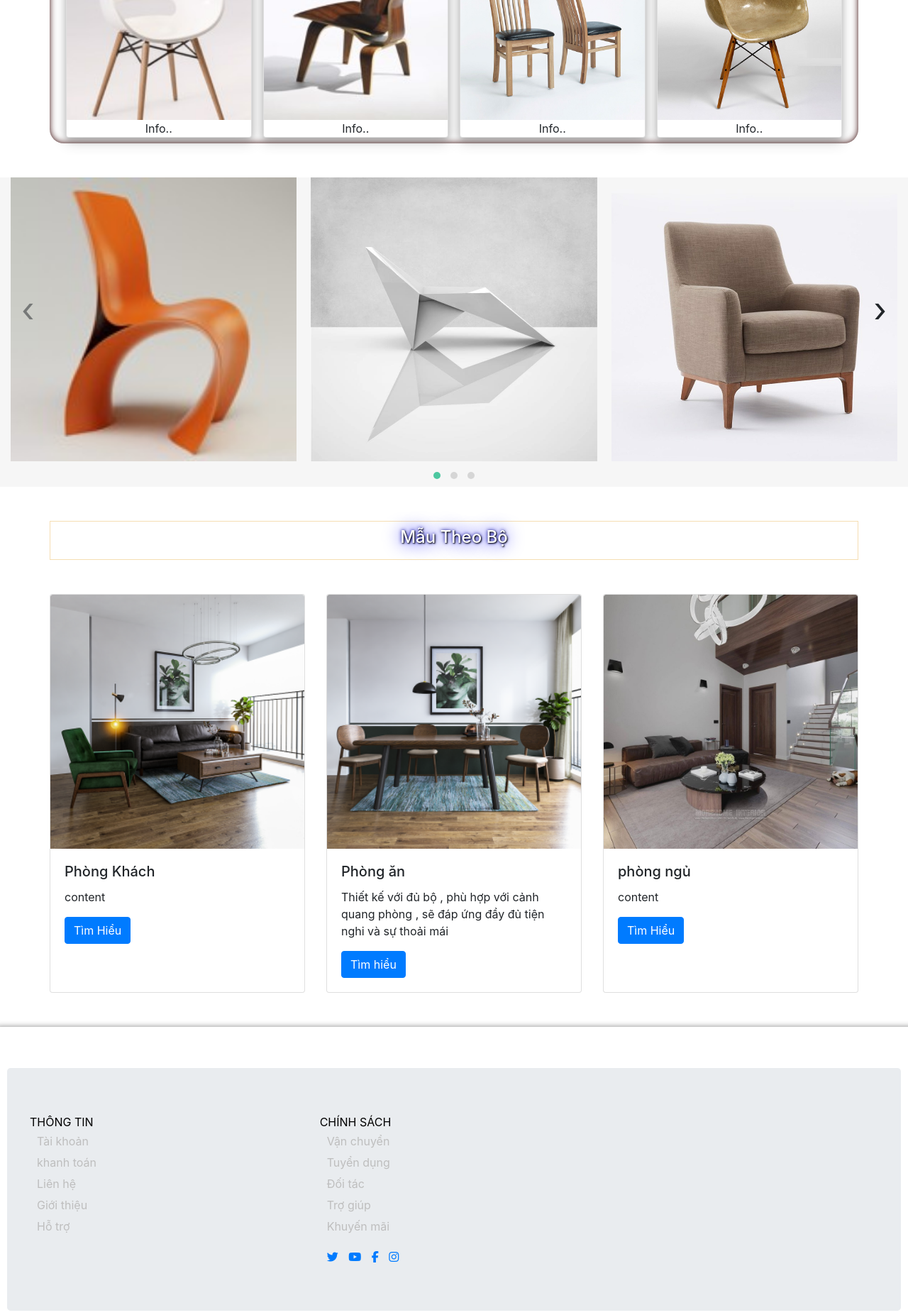
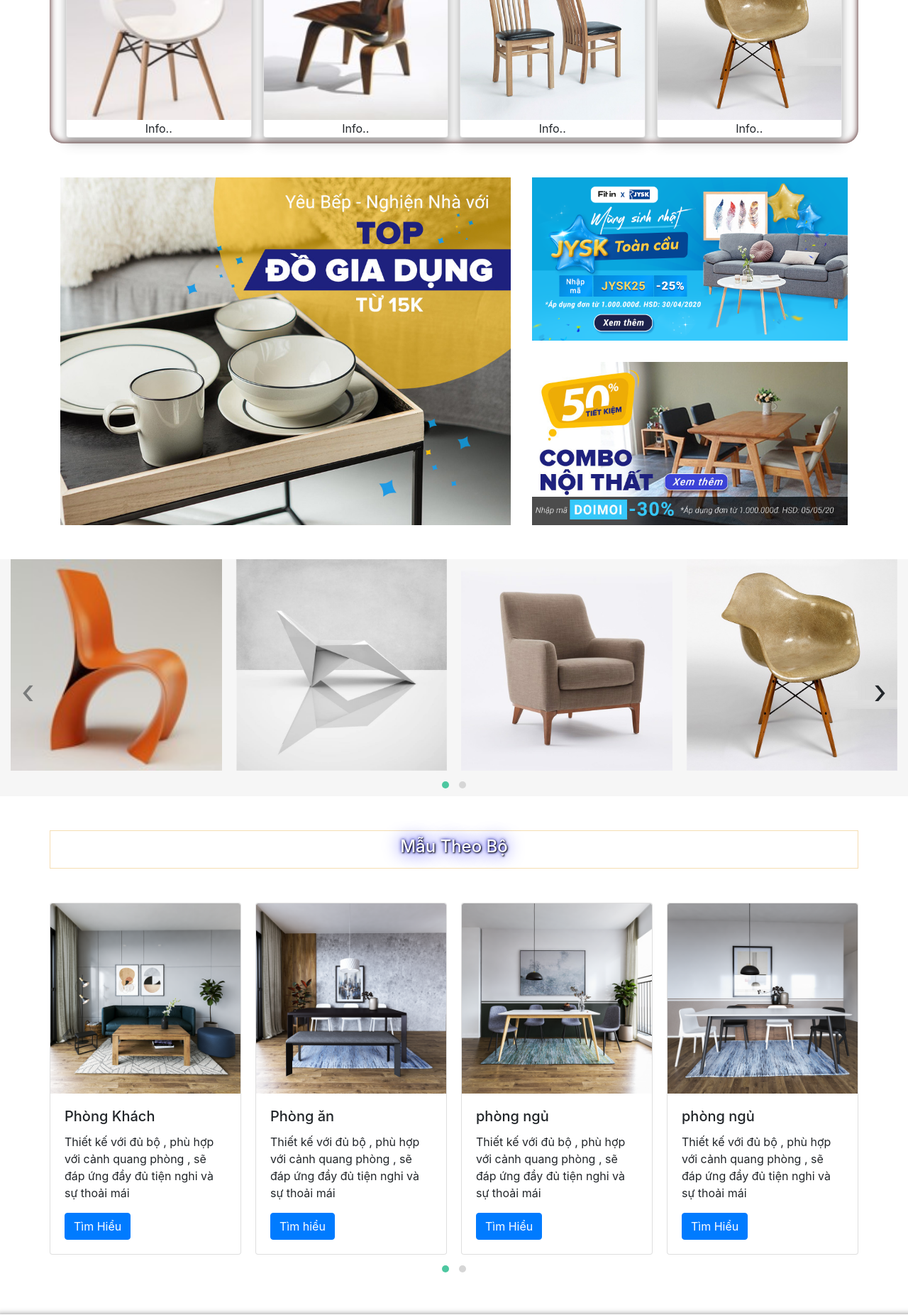
Before and after one commit to danghoanglong719/LHL_Web, a PHP site: page /html/Home.html in a window 1280 px wide. Shown: the part 1620-3473 px from the top of the page at 71% size. Run offline with PHP 8.4, Linux system fonts and the light colour scheme; some libraries are stand-ins or nearby versions.

Commit message:
Update Home.css

```diff
--- a/Layout_Web/css/Home.css
+++ b/Layout_Web/css/Home.css
@@ -3,8 +3,6 @@
         margin: 0;
         font-family: -apple-system, BlinkMacSystemFont, 'Segoe UI', Roboto, Oxygen, Ubuntu, Cantarell, 'Open Sans', 'Helvetica Neue', sans-serif;
     }
-
-
     /*#region Navbar*/
 
     #container1 {
@@ -25,11 +23,9 @@
         color: gray;
     }
 
-#collapsibleNavbar .navbar-nav .nav-item a:first-child:hover{
+    #collapsibleNavbar .navbar-nav .nav-item a:first-child:hover {
         color: white;
     }
-
-
     /*#region SignIn*/
 
     .log {
@@ -71,8 +67,6 @@
     .drop-down .col-xs-4 p #mm:hover {
         color: green;
     }
-
-
     /*#endregion SignIn*/
 
     a {
@@ -94,8 +88,6 @@ a {
             width: 450px;
         }
     }
-
-
     /*#endregion Navbar*/
 
     .carousel-inner img {
@@ -128,15 +120,13 @@ a {
         }
     }
 
-.card-1 {
+    .item {
         transition: all 0.4s;
-    border: 1px solid red;
     }
 
-.card-1:hover {
+    .item:hover {
         transform: scale(1.05);
-    background-color: wheat;
-    box-shadow: inset 0 0 10px #000000;
+        box-shadow: 1px 0px 13px 20px rgba(0, 0, 0, 0.68);
     }
 
     .card {
@@ -244,50 +234,44 @@ a {
 
     .box {
         position: relative;
-    overflow: hidden;
-    height: 400px;
+        text-align: center;
     }
 
-.face::after {
-    content: 'click vào xem chi tiết';
-    color: #bebebe;
-    width: 803px;
-    height: 803px;
-    background-color: black;
+    .box::before {
+        content: "";
+        width: 100%;
+        height: 100%;
+        background: linear-gradient( rgba(0, 0, 0, 0)0%, rgba(0, 0, 0, 0.85)100%);
         position: absolute;
         top: 0;
         left: 0;
-    z-index: -1;
+        opacity: 0;
+        transition: 0.5s all ease 0s;
+        box-shadow: inset 0 0 10px #000000;
     }
 
-#img-child-2 {
-    transition: all 1s;
+    .box:hover::before {
+        opacity: 1;
     }
 
-#img-child-2:hover {
-    opacity: 0.3;
+    .box #img-child-2 {
+        width: 100%;
+        height: auto;
     }
 
-.face i {
+    .box .face {
+        width: 100%;
+        padding: 20px 0 50px;
+        opacity: 0;
         position: absolute;
-    transition: all 0.5s;
-    top: 400px;
-    left: 85px;
+        bottom: 10%;
+        left: 0;
+        transition: 0.5s all ease 0s;
     }
 
-.box:hover i {
-    transform: translateY(-240px);
-    color: aliceblue;
-}
-
-.box i:hover {
-    color: green;
-}
-
-@media (max-width:1300px) {
-    .face {
-        overflow: hidden;
-    }
+    .box:hover .face {
+        opacity: 1;
+        bottom: 0;
     }
 
     .owl-prev {
--- a/Layout_Web/html/Home.html
+++ b/Layout_Web/html/Home.html
@@ -337,7 +337,17 @@
         </div>
     </div>
     <!--ketthuc-->
-
+    <div class="container mt-5">
+        <div class="row">
+            <div class="col-md-7 ">
+                <img src="../img/aaa.jpg" class=" img-fluid">
+            </div>
+            <div class="col-md-5 ">
+                <div style="margin-bottom: 30px;"> <img src="../img/bbb.png" class=" img-fluid"></div>
+                <div> <img src="../img/ccc.jpg" class=" img-fluid"></div>
+            </div>
+        </div>
+    </div>
 
     <!--product-owl-->
     <div class="container-fluid mt-5 " style="width: inherit;background-color: #F6F6F6; " id="shadow ">
@@ -347,8 +357,9 @@
                     <div class="d-flex " id="img-child-2">
                         <img src="../img/a.jpg " class="img-fluid ">
                     </div>
-                    <div class="face ">
-                        <a href="# "><i class="far fa-eye " style="font-size: 40px;margin-left: 145px; "></i></a>
+                    <div class="face">
+                        <h6 style="color: rgb(219, 205, 183);">name product</h6>
+                        <a href="# "><i class="far fa-eye " style="font-size: 40px; "></i></a>
                     </div>
                 </div>
             </div>
@@ -358,7 +369,8 @@
                         <img src="../img/b.jpg  " class="img-fluid ">
                     </div>
                     <div class="face ">
-                        <a href="# "><i class="far fa-eye " style="font-size: 40px;margin-left: 145px; "></i></a>
+                        <h6 style="color: rgb(219, 205, 183);">name product</h6>
+                        <a href="# "><i class="far fa-eye " style="font-size: 40px; "></i></a>
                     </div>
                 </div>
             </div>
@@ -368,7 +380,8 @@
                         <img src="../img/c.jpg " class="img-fluid ">
                     </div>
                     <div class="face ">
-                        <a href="# "><i class="far fa-eye " style="font-size: 40px;margin-left: 145px; "></i></a>
+                        <h6 style="color: rgb(219, 205, 183);">name product</h6>
+                        <a href="# "><i class="far fa-eye " style="font-size: 40px;"></i></a>
                     </div>
                 </div>
             </div>
@@ -378,7 +391,8 @@
                         <img src="../img/h.jpg " class="img-fluid ">
                     </div>
                     <div class="face ">
-                        <a href="# "><i class="far fa-eye " style="font-size: 40px;margin-left: 145px; "></i></a>
+                        <h6 style="color: rgb(219, 205, 183);">name product</h6>
+                        <a href="# "><i class="far fa-eye " style="font-size: 40px;"></i></a>
                     </div>
                 </div>
             </div>
@@ -388,7 +402,8 @@
                         <img src="../img/b.jpg " class="img-fluid ">
                     </div>
                     <div class="face ">
-                        <a href="# "><i class="far fa-eye " style="font-size: 40px;margin-left: 145px; "></i></a>
+                        <h6 style="color: rgb(219, 205, 183);">name product</h6>
+                        <a href="# "><i class="far fa-eye " style="font-size: 40px;"></i></a>
                     </div>
                 </div>
             </div>
@@ -398,7 +413,8 @@
                         <img src="../img/b.jpg " class="img-fluid ">
                     </div>
                     <div class="face ">
-                        <a href="# "><i class="far fa-eye " style="font-size: 40px;margin-left: 145px; "></i></a>
+                        <h6 style="color: rgb(219, 205, 183);">name product</h6>
+                        <a href="# "><i class="far fa-eye " style="font-size: 40px;"></i></a>
                     </div>
                 </div>
             </div>
@@ -408,7 +424,8 @@
                         <img src="../img/b.jpg " class="img-fluid ">
                     </div>
                     <div class="face ">
-                        <a href="# "><i class="far fa-eye " style="font-size: 40px;margin-left: 145px; "></i></a>
+                        <h6 style="color: rgb(219, 205, 183);">name product</h6>
+                        <a href="# "><i class="far fa-eye " style="font-size: 40px; "></i></a>
                     </div>
                 </div>
             </div>
@@ -418,7 +435,8 @@
                         <img src="../img/b.jpg " class="img-fluid ">
                     </div>
                     <div class="face ">
-                        <a href="# "><i class="far fa-eye " style="font-size: 40px;margin-left: 145px; "></i></a>
+                        <h6 style="color: rgb(219, 205, 183);">name product</h6>
+                        <a href="# "><i class="far fa-eye " style="font-size: 40px; "></i></a>
                     </div>
                 </div>
             </div>
@@ -435,11 +453,11 @@
                             nav: true
                         },
                         600: {
-                            items: 2,
+                            items: 3,
                             nav: false
                         },
                         1000: {
-                            items: 3,
+                            items: 4,
                             nav: true,
                             loop: false
                         }
@@ -456,44 +474,88 @@
             <div class="col-12  text-center mb-5 p-2" style="border:1px solid wheat;">
                 <h4 style="color: white; text-shadow: 1px 1px 2px black, 0 0 25px blue, 0 0 5px darkblue;">Mẫu Theo Bộ</h4>
             </div>
-
-            <div class=" card-deck  ">
-                <div class=" card-1 card " style="width: 25rem; ">
-                    <img class="card-img-top " src="../img/nội thất loại/phòng khách.png" alt="Card image cap ">
+            <div class="owl-carousel owl-theme ">
+                <div class="item ">
+                    <div class="  card ">
+                        <img class="card-img-top " src="../img/aa.png" alt="Card image cap ">
                         <div class="card-body ">
                             <h5 class="card-title ">Phòng Khách</h5>
-                        <p class="card-text ">content</p>
+                            <p class="card-text ">Thiết kế với đủ bộ , phù hợp với cảnh quang phòng , sẽ đáp ứng đầy đủ tiện nghi và sự thoải mái</p>
                             <a href="# " class="btn btn-primary " id="sss ">Tìm Hiểu</a>
                         </div>
                     </div>
-                <div class="card-1 card " style="width: 25rem; ">
-                    <img class="card-img-top " src="../img/nội thất loại/phòng ăn.png" alt="Card image cap ">
+                </div>
+                <div class="item ">
+                    <div class="card ">
+                        <img class="card-img-top " src="../img/bb.png" alt="Card image cap ">
                         <div class="card-body ">
                             <h5 class="card-title ">Phòng ăn</h5>
                             <p class="card-text ">Thiết kế với đủ bộ , phù hợp với cảnh quang phòng , sẽ đáp ứng đầy đủ tiện nghi và sự thoải mái</p>
                             <a href="# " class="btn btn-primary " id="sss ">Tìm hiểu</a>
                         </div>
                     </div>
-                <div class="card-1 card " style="width: 25rem; ">
-
-                    <img class="card-img-top " src="../img/thiet-ke-noi-that-nha-pho-vinh-nghe-an-31.jpg" alt="Card image cap ">
+                </div>
+                <div class="item ">
+                    <div class="card ">
+                        <img class="card-img-top " src="../img/cc.png " alt="Card image cap ">
                         <div class="card-body ">
                             <h5 class="card-title ">phòng ngủ</h5>
-                        <p class="card-text ">content</p>
+                            <p class="card-text ">Thiết kế với đủ bộ , phù hợp với cảnh quang phòng , sẽ đáp ứng đầy đủ tiện nghi và sự thoải mái</p>
                             <a href="# " class="btn btn-primary " id="sss ">Tìm Hiểu</a>
-
-
                         </div>
                     </div>
                 </div>
-
+                <div class="item ">
+                    <div class=" card ">
+                        <img class="card-img-top " src="../img/dd.png " alt="Card image cap ">
+                        <div class="card-body ">
+                            <h5 class="card-title ">phòng ngủ</h5>
+                            <p class="card-text ">Thiết kế với đủ bộ , phù hợp với cảnh quang phòng , sẽ đáp ứng đầy đủ tiện nghi và sự thoải mái</p>
+                            <a href="# " class="btn btn-primary " id="sss ">Tìm Hiểu</a>
                         </div>
                     </div>
-    <div class="container-fluid mt-5 " style="border:1px solid black;background-color:white; border: none;padding: 10px;box-shadow: 5px 10px 8px 10px #888888;">
+                </div>
+                <div class="item ">
+                    <div class=" card ">
+
+                        <img class="card-img-top " src="../img/ee.jpg " alt="Card image cap ">
+                        <div class="card-body ">
+                            <h5 class="card-title ">phòng ngủ</h5>
+                            <p class="card-text ">Thiết kế với đủ bộ , phù hợp với cảnh quang phòng , sẽ đáp ứng đầy đủ tiện nghi và sự thoải mái</p>
+                            <a href="# " class="btn btn-primary " id="sss ">Tìm Hiểu</a>
+                        </div>
+                    </div>
+                </div>
+                <div class="item ">
+                    <div class=" card ">
+
+                        <img class="card-img-top " src="../img/ff.jpg " alt="Card image cap ">
+                        <div class="card-body ">
+
+                            <h5 class="card-title ">phòng ngủ</h5>
+                            <p class="card-text ">Thiết kế với đủ bộ , phù hợp với cảnh quang phòng , sẽ đáp ứng đầy đủ tiện nghi và sự thoải mái</p>
+                            <a href="# " class="btn btn-primary " id="sss ">Tìm Hiểu</a>
+                        </div>
+                    </div>
+                </div>
+                <div class="item ">
+                    <div class=" card ">
+
+                        <img class="card-img-top " src="../img/gg.png " alt="Card image cap ">
+                        <div class="card-body ">
+                            <h5 class="card-title ">phòng ngủ</h5>
+                            <p class="card-text ">Thiết kế với đủ bộ , phù hợp với cảnh quang phòng , sẽ đáp ứng đầy đủ tiện nghi và sự thoải mái</p>
+                            <a href="# " class="btn btn-primary " id="sss ">Tìm Hiểu</a>
+                        </div>
+                    </div>
+                </div>
+            </div>
+        </div>
+    </div>
+    <div class="container-fluid mt-5 " style="border:1px solid black;background-color:white; border: none;padding: 10px;box-shadow: 5px 10px 8px 10px #888888; ">
         <div class="jumbotron mb-0 mt-5 ">
             <div class="row ">
-
-                <div class="col-xs-3 col-md-4 col-sm-5 col-6 ">
+                <div class="col-sm-4 col-xs-12  ">
                     <h7> THÔNG TIN</h7>
                     <ul class="let ">
                         <li>
@@ -506,7 +568,7 @@
                         </li>
                     </ul>
                 </div>
-                <div class="col-xs-3 col-md-4 col-sm-5 col-6 ">
+                <div class="col-sm-2 col-xs-12  ">
                     <h7>CHÍNH SÁCH</h7>
                     <ul class="let ">
                         <li><a href="# ">Vận chuyển</a></li>
@@ -515,12 +577,20 @@
                         <li> <a href="# ">Trợ giúp</a></li>
                         <li> <a href="# ">Khuyến mãi</a>
                         </li>
-                    </ul>
-                    <a href="#"><i class="fab fa-twitter"></i></a>
-                    <a href="#"><i class="fab fa-youtube"></i></a>
-                    <a href="#"><i class="fab fa-facebook-f"></i></a>
-                    <a href="#"><i class="fab fa-instagram"></i></a>
                 </div>
+                <div class="col-sm-3 col-xs-12  ">
+                    <a href="# "><i class="fab fa-twitter "></i></a>
+                    <a href="# "><i class="fab fa-youtube "></i></a>
+                    <a href="# "><i class="fab fa-facebook-f "></i></a>
+                    <a href="# "><i class="fab fa-instagram "></i></a>
+
+                </div>
+                <div class="col-sm-3 col-xs-12  ">
+                    <h7>CHÍNH SÁCH</h7>
+
+
+                </div>
+
 
             </div>
         </div>
@@ -535,3 +605,5 @@
 </body>
 
 </html>
+
+</html>
```
Also changed, not shown: Layout_Web/img/aa.png (added), Layout_Web/img/aaa.jpg (added), Layout_Web/img/banner_2_image.png (added), Layout_Web/img/bb.png (added), Layout_Web/img/bbb.png (added), Layout_Web/img/cc.png (added), Layout_Web/img/ccc.jpg (added), Layout_Web/img/dd.png (added), Layout_Web/img/ee.jpg (added), Layout_Web/img/ff.jpg (added), Layout_Web/img/gg.png (added). Lines whose indentation alone changed are shown as unchanged.
